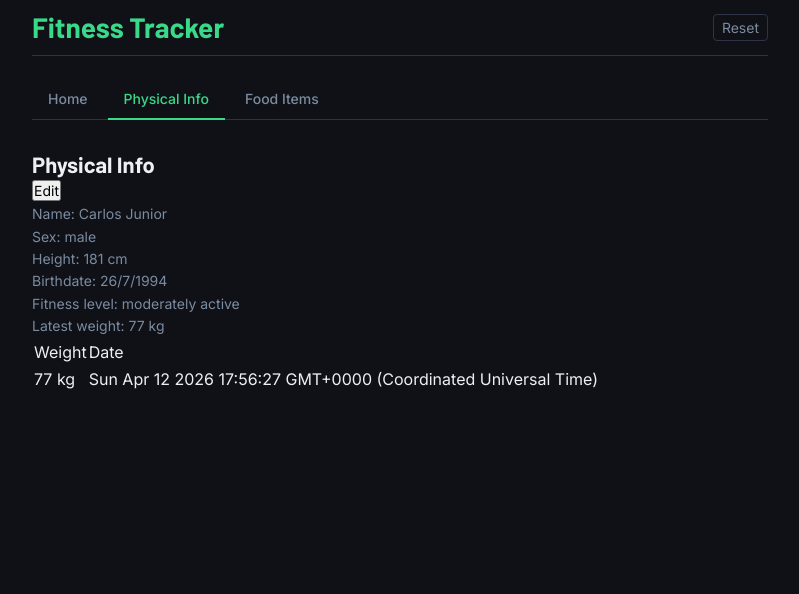
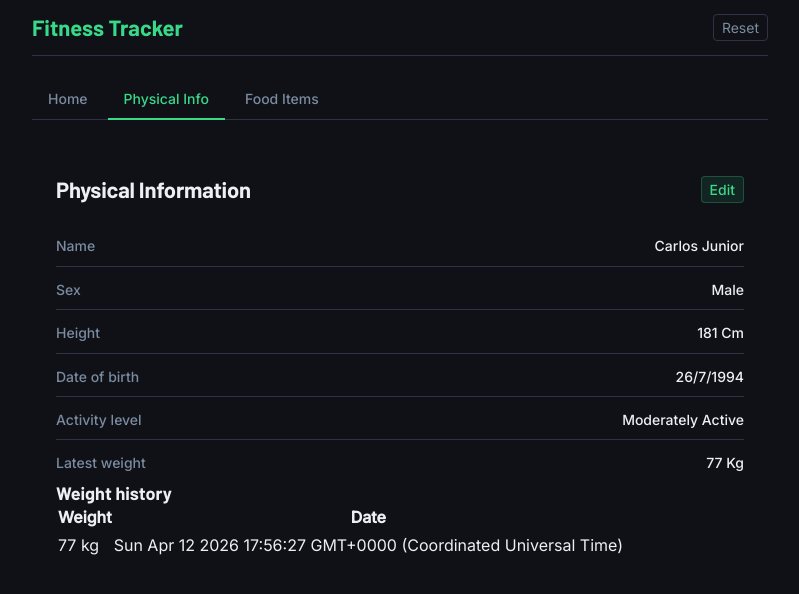
Before and after one commit to ccassinjr/fitnesstracker, a React (Vite) app: page / in a window 1280 px wide. Both pictures are taken after a click on the item "Physical Info". Shown: the top 594 px of the page, without its empty margins (240-1039 px from the left). Built offline with nearby package versions, Linux system fonts and the light colour scheme.

Commit message:
Add physical-info component class names and CSS (partial - up to divider)

```diff
--- a/index.html
+++ b/index.html
@@ -2,6 +2,7 @@
 <html>
   <head>
     <meta charset="UTF-8" />
+    <meta name="viewport" content="width=device-width, initial-scale=1.0">
     <title>Fitness Tracker</title>
     <link rel="preconnect" href="https://fonts.googleapis.com">
     <link rel="preconnect" href="https://fonts.gstatic.com" crossorigin>
--- a/src/index.tsx
+++ b/src/index.tsx
@@ -127,14 +127,24 @@ function PhysicalInfo({
     setWeight(0);
   }
   return (
-    <>
-      <h2>Physical Info</h2>
-      <button onClick={() => setIsEditing(true)}>Edit</button>
+    <section className="physical-info">
+      <div className="physical-info__header">
+        <h2 className="physical-info__title">Physical Information</h2>
+        {!isEditing && (
+          <button
+            className="physical-info__edit-btn"
+            onClick={() => setIsEditing(true)}
+          >
+            Edit
+          </button>
+        )}
+      </div>
       {isEditing ? (
-        <form onSubmit={handleSave}>
-          <div>
-            <label>Name</label>
+        <form className="physical-info__form" onSubmit={handleSave}>
+          <div className="physical-info__field">
+            <label className="physical-info__label">Name</label>
             <input
+              className="physical-info__input"
               name="name"
               type="text"
               placeholder="Your name"
@@ -143,9 +153,10 @@ function PhysicalInfo({
               onChange={(e) => setName(e.target.value)}
             />
           </div>
-          <div>
-            <label>Sex</label>
+          <div className="physical-info__field">
+            <label className="physical-info__label">Sex</label>
             <select
+              className="physical-info__select"
               value={sex}
               onChange={(e) =>
                 setSex(e.target.value as "male" | "female" | "other")
@@ -156,33 +167,48 @@ function PhysicalInfo({
               <option value="other">Other</option>
             </select>
           </div>
-          <div>
-            <label>Height (cm)</label>
+          <div className="physical-info__field">
+            <label className="physical-info__label">Height (cm)</label>
             <input
+              className="physical-info__input"
               type="number"
               value={height}
               onChange={(e) => setHeight(e.target.valueAsNumber)}
             />
           </div>
-          <div>
-            <label>Day</label>
+
+          <div className="physical-info__field">
+            <span className="physical-info__label">Date of birth</span>
+            <div className="physical-info__dob-group">
+              <div className="physical-info__dob-field">
+                <label className="physical-info__dob-label">Day</label>
                 <input
+                  className="physical-info__input physical-info__input--dob"
                   type="number"
                   value={birthdate.day}
                   onChange={(e) =>
                     setBirthdate({ ...birthdate, day: e.target.valueAsNumber })
                   }
                 />
-            <label>Month</label>
+              </div>
+              <div className="physical-info__dob-field">
+                <label className="physical-info__dob-label">Month</label>
                 <input
+                  className="physical-info__input physical-info__input--dob"
                   type="number"
                   value={birthdate.month}
                   onChange={(e) =>
-                setBirthdate({ ...birthdate, month: e.target.valueAsNumber })
+                    setBirthdate({
+                      ...birthdate,
+                      month: e.target.valueAsNumber,
+                    })
                   }
                 />
-            <label>Year</label>
+              </div>
+              <div className="physical-info__dob-field">
+                <label className="physical-info__dob-label">Year</label>
                 <input
+                  className="physical-info__input physical-info__input--dob"
                   type="number"
                   value={birthdate.year}
                   onChange={(e) =>
@@ -190,26 +216,41 @@ function PhysicalInfo({
                   }
                 />
               </div>
-          <div>
+            </div>
+          </div>
+
+          <div className="physical-info__field">
+            <span className="physical-info__label">Activity level</span>
+            <div className="physical-info__radio-group">
+              <label className="physical-info__radio-label">
                 <input
+                  className="physical-info__radio"
                   type="radio"
                   value="FitnessCategory"
                   checked={fitnessType === "FitnessCategory"}
                   onChange={() => setFitnessType("FitnessCategory")}
-            />{" "}
+                />
                 Category
+              </label>
+              <label className="physical-info__radio-label">
                 <input
+                  className="physical-info__radio"
                   type="radio"
                   value="EnergyExpenditure"
                   checked={fitnessType === "EnergyExpenditure"}
                   onChange={() => setFitnessType("EnergyExpenditure")}
-            />{" "}
-            Daily Expenditure
+                />
+                Daily energy expenditure
+              </label>
+            </div>
+
             {fitnessType === "FitnessCategory" ? (
-              <>
-                <br />
-                <label>Fitness Level</label>
+              <div className="physical-info__field physical-info__field--nested">
+                <label className="physical-info__label">
+                  Activity category
+                </label>
                 <select
+                  className="physical-info__select"
                   value={
                     fitnessLevel.type === "FitnessCategory"
                       ? fitnessLevel.category
@@ -226,17 +267,19 @@ function PhysicalInfo({
                     })
                   }
                 >
-                  <option value="sedentary">sedentary</option>
-                  <option value="moderately active">moderately active</option>
-                  <option value="active">active</option>
-                  <option value="very active">very active</option>
+                  <option value="sedentary">Sedentary</option>
+                  <option value="moderately active">Moderately active</option>
+                  <option value="active">Active</option>
+                  <option value="very active">Very active</option>
                 </select>
-              </>
+              </div>
             ) : (
-              <>
-                <br />
-                <label>Daily Expenditure (kcal)</label>
+              <div className="physical-info__field physical-info__field--nested">
+                <label className="physical-info__label">
+                  Calories burned per day (kcal)
+                </label>
                 <input
+                  className="physical-info__input"
                   type="number"
                   value={
                     fitnessLevel.type === "EnergyExpenditure"
@@ -250,17 +293,18 @@ function PhysicalInfo({
                     })
                   }
                 />
-              </>
+              </div>
             )}
           </div>
-          <div>
-            <hr />
-            <label>Weight (kg)</label>
+
+          <div className="physical-info__divider" />
+          <div className="physical-info__field">
+            <label className="physical-info__label">Weight (kg)</label>
             <input
+              className="physical-info__input"
               name="weight"
               type="number"
-              placeholder="Weight in grams"
-              required
+              placeholder="e.g. 82.5"
               value={weight}
               onChange={(e) => {
                 const v = e.target.valueAsNumber;
@@ -268,52 +312,100 @@ function PhysicalInfo({
               }}
             />
           </div>
-          <button type="button" onClick={handleAddWeight}>
-            Add weight measurement
+
+          <button
+            className="physical-info__btn physical-info__btn--secondary"
+            type="button"
+            onClick={handleAddWeight}
+          >
+            Log weight
           </button>
-          <button type="submit">Save</button>
-          <button onClick={() => setIsEditing(false)}>Cancel</button>
+
+          <div className="physical-info__actions">
+            <button
+              className="physical-info__btn physical-info__btn--primary"
+              type="submit"
+            >
+              Save changes
+            </button>
+            <button
+              className="physical-info__btn physical-info__btn--ghost"
+              onClick={() => setIsEditing(false)}
+              type="button"
+            >
+              Cancel
+            </button>
+          </div>
         </form>
       ) : (
-        <>
-          {" "}
-          <p>Name: {physicalInfo.name}</p>
-          <p>Sex: {physicalInfo.sex}</p>
-          <p>Height: {physicalInfo.height} cm</p>
-          <p>
-            Birthdate: {physicalInfo.birthdate.day}/
-            {physicalInfo.birthdate.month}/{physicalInfo.birthdate.year}
-          </p>
-          <p>
-            Fitness level:{" "}
+        <div className="physical-info__display">
+          <dl className="physical-info__stats">
+            <div className="physical-info__stat">
+              <dt className="physical-info__stat-label">Name</dt>
+              <dd className="physical-info__stat-value">{physicalInfo.name}</dd>
+            </div>
+            <div className="physical-info__stat">
+              <dt className="physical-info__stat-label">Sex</dt>
+              <dd className="physical-info__stat-value">{physicalInfo.sex}</dd>
+            </div>
+            <div className="physical-info__stat">
+              <dt className="physical-info__stat-label">Height</dt>
+              <dd className="physical-info__stat-value">
+                {physicalInfo.height} cm
+              </dd>
+            </div>
+            <div className="physical-info__stat">
+              <dt className="physical-info__stat-label">Date of birth</dt>
+              <dd className="physical-info__stat-value">
+                {physicalInfo.birthdate.day}/{physicalInfo.birthdate.month}/
+                {physicalInfo.birthdate.year}
+              </dd>
+            </div>
+            <div className="physical-info__stat">
+              <dt className="physical-info__stat-label">Activity level</dt>
+              <dd className="physical-info__stat-value">
                 {physicalInfo.fitness_level.type === "FitnessCategory"
                   ? physicalInfo.fitness_level.category
-              : physicalInfo.fitness_level.daily_expenditure_calories +
-                " kcal/day"}
-          </p>
-        </>
+                  : `${physicalInfo.fitness_level.daily_expenditure_calories} kcal/day`}
+              </dd>
+            </div>
+
+            <div className="physical-info__stat">
+              <dt className="physical-info__stat-label">Latest weight</dt>
+              <dd className="physical-info__stat-value">
+                {lastWeight !== undefined
+                  ? `${lastWeight.weight / 1000} kg`
+                  : "Not logged"}
+              </dd>
+            </div>
+          </dl>
+        </div>
       )}
-      <p>
-        Latest weight:{" "}
-        {lastWeight !== undefined ? lastWeight.weight / 1000 + " kg" : "N/A"}
-      </p>
-      <table>
-        <thead>
+
+      <div className="physical-info__weight-history">
+        <h3 className="physical-info__weight-history-title">Weight history</h3>
+        <table className="physical-info__table">
+          <thead className="physical-info__table-head">
             <tr>
-            <td>Weight</td>
-            <td>Date</td>
+              <th className="physical-info__table-header">Weight</th>
+              <th className="physical-info__table-header">Date</th>
             </tr>
           </thead>
-        <tbody>
+          <tbody className="physical-info__table-body">
             {physicalInfo.weight.map((entry, i) => (
-            <tr key={i}>
-              <td>{showWeight(entry.weight)}</td>
-              <td>{showTimestamp(entry.timestamp)}</td>
+              <tr className="physical-info__table-row" key={i}>
+                <td className="physical-info__table-cell">
+                  {showWeight(entry.weight)}
+                </td>
+                <td className="physical-info__table-cell">
+                  {showTimestamp(entry.timestamp)}
+                </td>
               </tr>
             ))}
           </tbody>
         </table>
-    </>
+      </div>
+    </section>
   );
 }
 
--- a/src/styles.css
+++ b/src/styles.css
@@ -110,7 +110,7 @@ button {
 }
 
 .app__title {
-  font-size: var(--text-2xl);
+  font-size: var(--text-xl);
   color: var(--accent);
   flex: 1;
 }
@@ -154,7 +154,7 @@ button {
   margin-bottom: -1px;
   transition:
     color var(--transition),
-    border color var(--transition);
+    border-color var(--transition);
   -webkit-user-select: none;
   user-select: none;
 }
@@ -171,3 +171,174 @@ button {
 .app__content {
   padding-bottom: var(--space-2xl);
 }
+
+.physical-info {
+  padding: var(--space-lg);
+}
+
+.physical-info__header {
+  display: flex;
+  align-items: center;
+  justify-content: space-between;
+  margin-bottom: var(--space-lg);
+}
+
+.physical-info__title {
+  font-family: var(--font-display);
+  font-weight: 700;
+  color: var(--text);
+  letter-spacing: -0.01em;
+  margin: 0;
+}
+
+.physical-info__edit-btn {
+  font-size: var(--text-sm);
+  font-weight: 500;
+  color: var(--accent);
+  background: var(--accent-dim);
+  border: 1px solid var(--accent-muted);
+  border-radius: var(--radius-sm);
+  padding: var(--space-xs) var(--space-sm);
+  cursor: pointer;
+  transition: var(--transition);
+}
+
+.physical-info__edit-btn:hover {
+  background: var(--accent-muted);
+}
+
+.physical-info__stats {
+  display: flex;
+  flex-direction: column;
+  gap: var(--space-xs);
+  margin: 0;
+}
+
+.physical-info__stat {
+  display: flex;
+  justify-content: space-between;
+  align-items: baseline;
+  padding: var(--space-sm) 0;
+  border-bottom: 1px solid var(--border);
+}
+
+.physical-info__stat:last-child {
+  border-bottom: none;
+}
+
+.physical-info__stat-label {
+  font-size: var(--text-sm);
+  font-weight: 500;
+  color: var(--muted);
+}
+
+.physical-info__stat-value {
+  font-size: var(--text-sm);
+  font-weight: 500;
+  color: var(--text);
+  margin: 0;
+  text-transform: capitalize;
+}
+
+.physical-info__form {
+  display: flex;
+  flex-direction: column;
+  gap: var(--space-md);
+}
+
+.physical-info__field {
+  display: flex;
+  flex-direction: column;
+  gap: var(--space-xs);
+}
+
+.physical-info__field--nested {
+  padding-left: var(--space-md);
+  border-left: 2px solid var(--border);
+  margin-top: var(--space-xs);
+}
+
+.physical-info__label {
+  font-size: var(--text-xs);
+  font-weight: 500;
+  color: var(--muted);
+}
+
+.physical-info__input,
+.physical-info__select {
+  font-size: var(--text-base);
+  font-weight: 400;
+  color: var(--text);
+  background: var(--surface-2);
+  border: 1px solid var(--border);
+  border-radius: var(--radius-sm);
+  padding: var(--space-sm) var(--space-md);
+  width: 100%;
+  transition: var(--transition);
+  -webkit-appearance: none;
+  appearance: none;
+}
+
+.physical-info__input:focus,
+.physical-info__select:focus {
+  outline: none;
+  border-color: var(--accent);
+  box-shadow: 0 0 0 3px var(--accent-dim);
+}
+
+.physical-info__input::placeholder {
+  color: var(--muted);
+}
+
+.physical-info__dob-group {
+  display: flex;
+  gap: var(--space-sm);
+}
+
+.physical-info__dob-field {
+  display: flex;
+  flex-direction: column;
+  gap: var(--space-xs);
+  flex: 1;
+}
+
+.physical-info__dob-label {
+  font-size: var(--text-sm);
+  font-weight: 500;
+  color: var(--muted);
+}
+
+.physical-info__input--dob {
+  text-align: center;
+  padding-left: var(--space-xs);
+  padding-right: var(--space-xs);
+}
+
+.physical-info__radio-group {
+  display: flex;
+  flex-direction: column;
+  gap: var(--space-xs);
+}
+
+.physical-info__radio-label {
+  display: flex;
+  align-items: center;
+  gap: var(--space-sm);
+  font-size: var(--text-base);
+  font-weight: 400;
+  color: var(--text);
+  cursor: pointer;
+}
+
+.physical-info__radio {
+  accent-color: var(--accent);
+  width: 1rem;
+  height: 1rem;
+  cursor: pointer;
+  flex-shrink: 0;
+}
+
+.physical-info__divider {
+  border: none;
+  border-top: 1px solid var(--border);
+}
```
Lines whose indentation alone changed are shown as unchanged.
